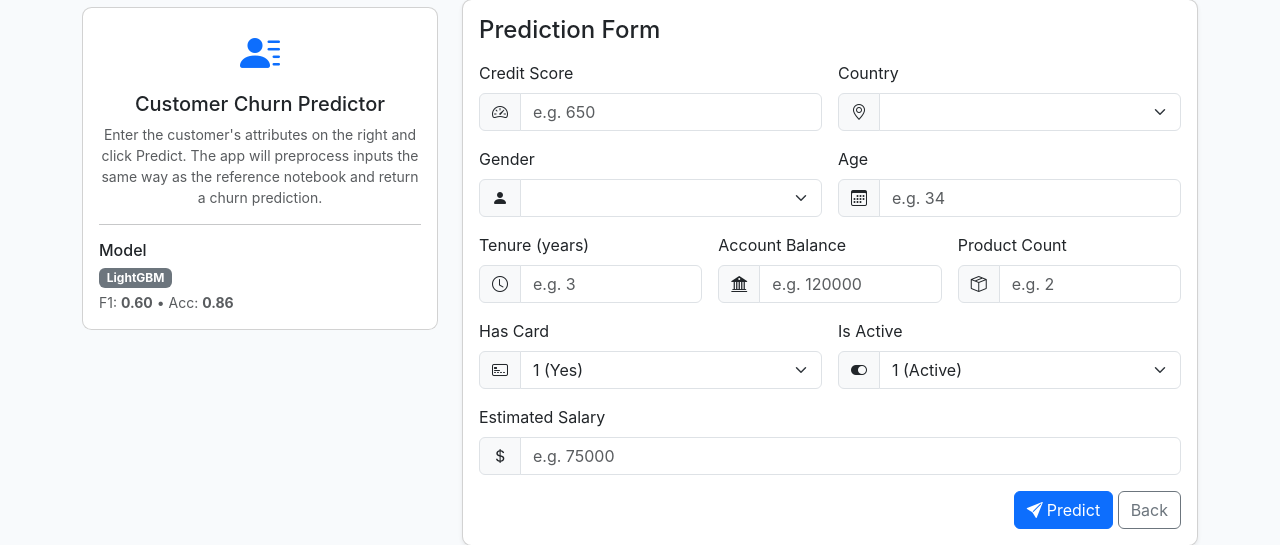
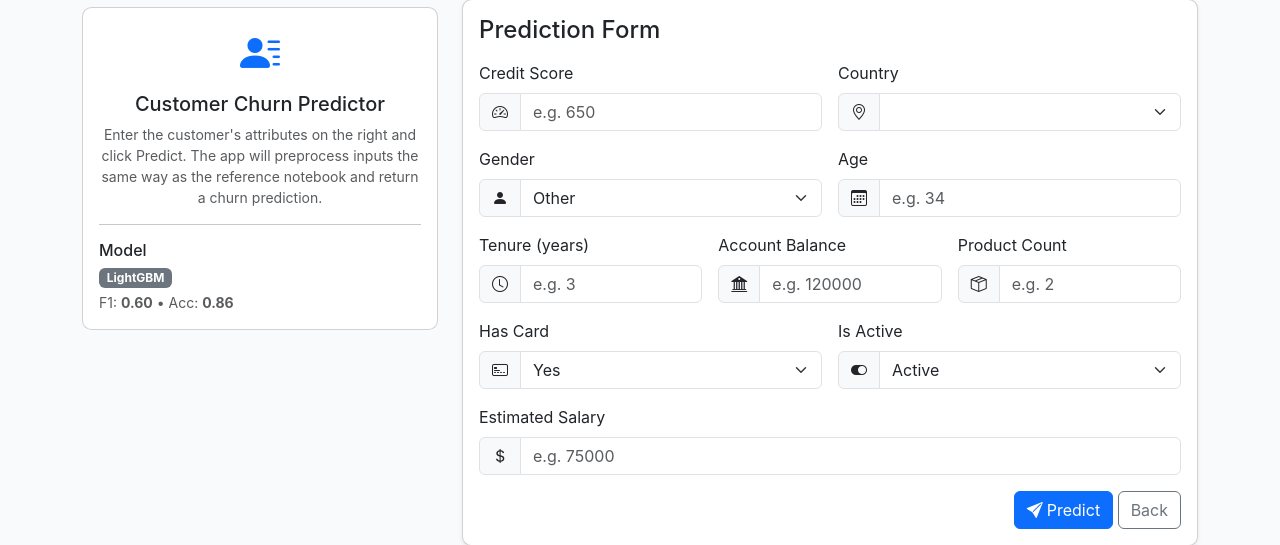
Before and after one commit to trinadh8247/ml_customer_churn, a Flask app: page /predict in a window 1280 px wide. Shown: the part 73-618 px from the top of the page. Run offline with Flask 2, Linux system fonts and the light colour scheme; lists and menus that the app fills with data are empty; parts of the project's set-up code (start-up, migrations or seed data) failed here and were passed over.

Commit message:
modified predict app.py

```diff
--- a/app.py
+++ b/app.py
@@ -93,9 +93,13 @@ def build_preprocessors():
     country_map = {v: i for i, v in enumerate(le_country.classes_)}
     gender_map = {v: i for i, v in enumerate(le_gender.classes_)}
 
-    # Keep list of categories for the web form
-    countries = sorted(list(train["country"].unique()))
-    genders = sorted(list(train["gender"].unique()))
+    # Keep list of categories for the web form. We include 'unknown' and
+    # 'Other' as UI fallbacks so users can select them, but we DO NOT add
+    # them to the encoding mapping here (that would change numeric encodings
+    # compared to training). Unseen categories are mapped to an existing
+    # fallback index in encode_category().
+    countries = sorted(list(set(train["country"].unique()) | {"unknown"}))
+    genders = sorted(list(set(train["gender"].unique()) | {"unknown", "Other"}))
 
     return {
         "medians": medians,
@@ -125,14 +129,17 @@ def encode_category(value, mapping, default_key="unknown"):
     This avoids LabelEncoder throwing on unseen categories and mirrors the
     notebook behaviour where unknown countries were set to 'unknown'.
     """
+    # normalize missing/blank values
     if pd.isna(value) or value == "":
         value = default_key
+    # direct hit
     if value in mapping:
         return mapping[value]
-    # fallback to default if present, otherwise first mapping integer
+    # fall back to explicit default if available (e.g., 'unknown')
     if default_key in mapping:
         return mapping[default_key]
-    return list(mapping.values())[0]
+    # last resort: return the first mapping integer (stable fallback)
+    return list(mapping.values())[0] if mapping else 0
 
 
 def preprocess_input(row_dict):
--- a/templates/predict.html
+++ b/templates/predict.html
@@ -91,6 +91,13 @@
                           {% for g in genders %}
                           <option value="{{g}}">{{g}}</option>
                           {% endfor %}
+                          {# Provide safe fallback options for users even if they were not present in training data #}
+                          {% if 'Other' not in genders %}
+                          <option value="Other">Other</option>
+                          {% endif %}
+                          {% if 'unknown' not in genders %}
+                          <option value="unknown">unknown</option>
+                          {% endif %}
                         </select>
                       </div>
                     </div>
@@ -132,8 +139,8 @@
                       <div class="input-group">
                         <span class="input-group-text"><i class="bi bi-credit-card-2-front"></i></span>
                         <select name="has_card" class="form-select">
-                          <option value="1">1 (Yes)</option>
-                          <option value="0">0 (No)</option>
+                          <option value="1">Yes</option>
+                          <option value="0">No</option>
                         </select>
                       </div>
                     </div>
@@ -143,8 +150,8 @@
                       <div class="input-group">
                         <span class="input-group-text"><i class="bi bi-toggle-on"></i></span>
                         <select name="is_active" class="form-select">
-                          <option value="1">1 (Active)</option>
-                          <option value="0">0 (Inactive)</option>
+                          <option value="1">Active</option>
+                          <option value="0">Inactive</option>
                         </select>
                       </div>
                     </div>
```
